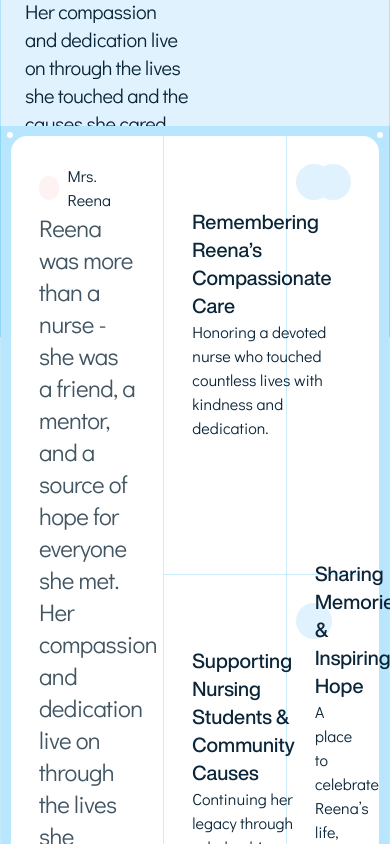
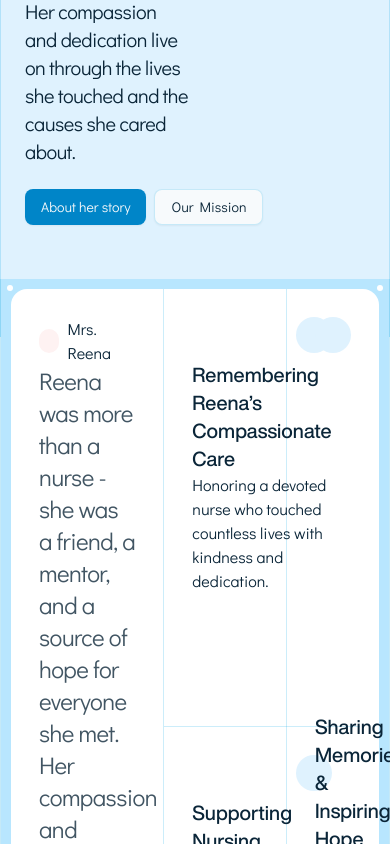
Before and after one commit to itzTedx/reena-memorial, a Next.js app: page / in a window 390 px wide. Shown: the part 760-1604 px from the top of the page. Built offline with nearby package versions, Linux system fonts and the light colour scheme.

Commit message:
Refactor layout in page.tsx by adjusting section margin and improving container styling for better responsiveness and visual appeal.

```diff
--- a/src/app/page.tsx
+++ b/src/app/page.tsx
@@ -30,8 +30,8 @@ export default function Home() {
           </div>
         </div>
       </header>
-      <section className="-mt-[25vh] relative">
-        <div className="container relative max-w-7xl border-x px-0 pb-16">
+      <section className="relative">
+        <div className="-mt-[15%] container relative max-w-7xl border-x px-0 pb-16">
           <div className="relative bg-sky-200 p-2.5">
             <div className="grid grid-cols-12 rounded-2xl bg-white">
               <div className="col-span-5 flex flex-col justify-between border-r p-7">
```
